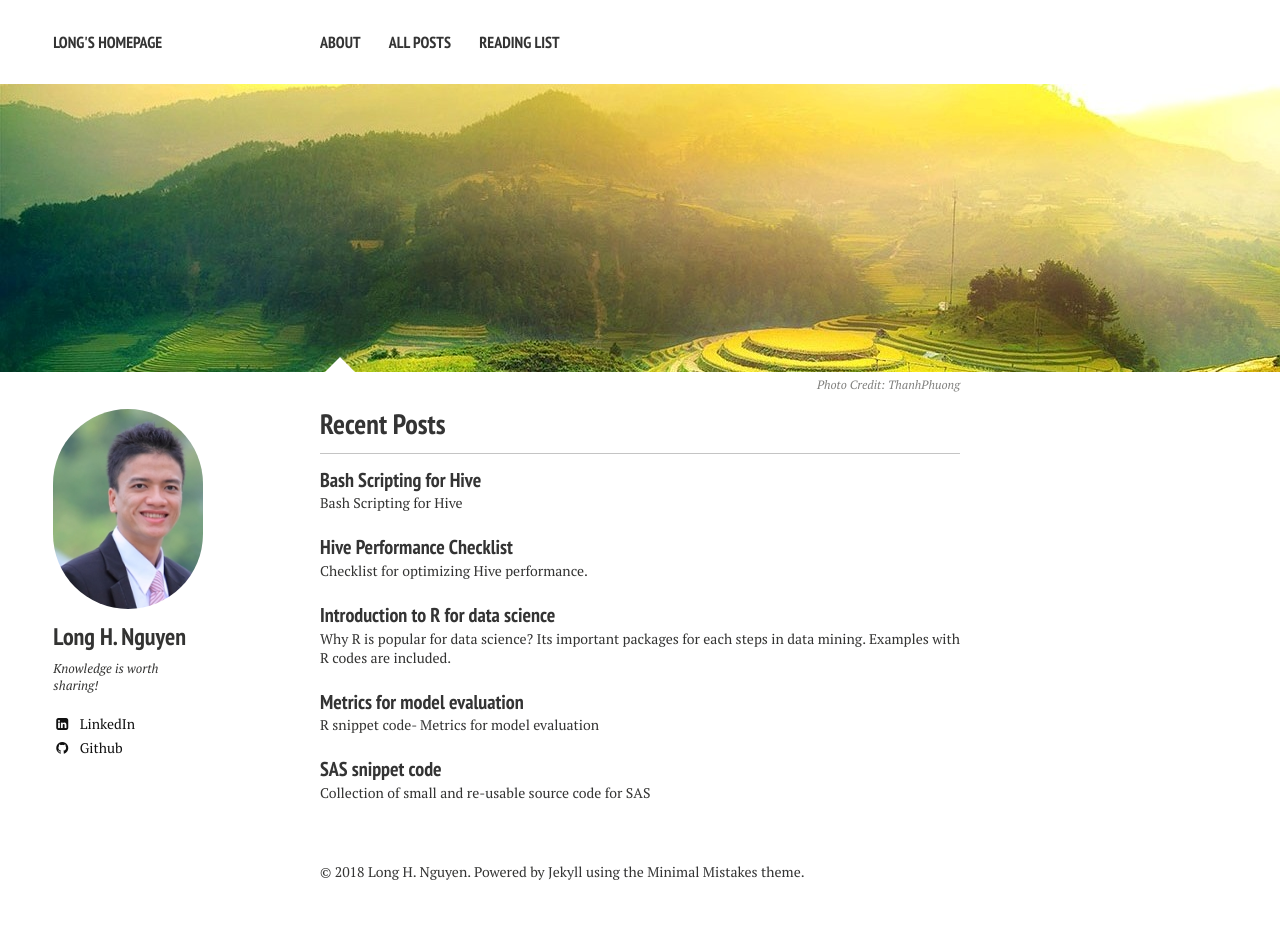
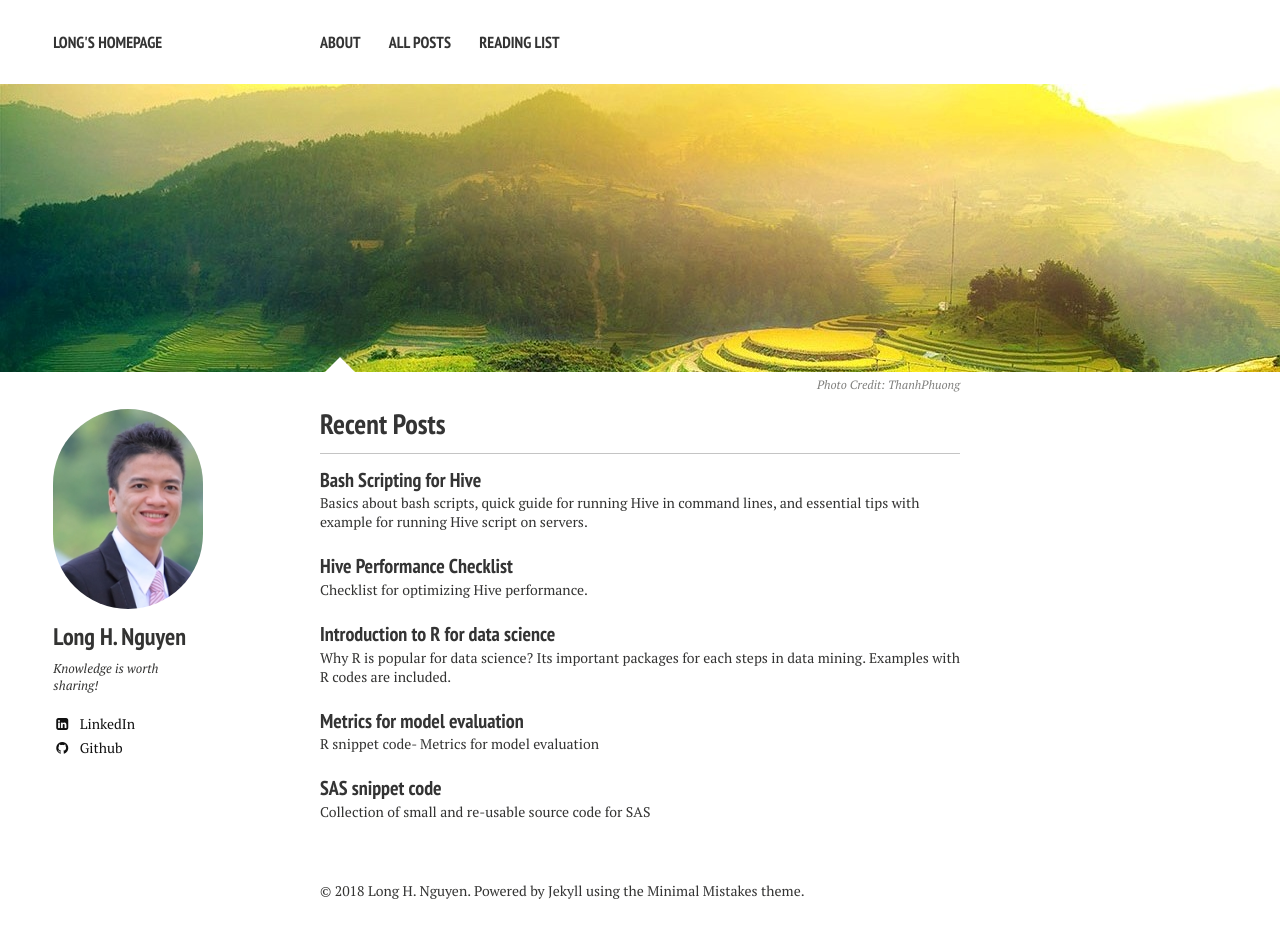
Before and after one commit to nguyenhailong/nguyenhailong.github.io, a Jekyll site: the page built from index.md, in a window 1280 px wide. Built offline with Jekyll 4.4.1, drawn with Linux system fonts in a browser that asks for light colours; nearby versions of some CDN libraries.

Commit message:
minor edits

```diff
--- a/_posts/2018-08-13-Bash Scripting for Hive.md
+++ b/_posts/2018-08-13-Bash Scripting for Hive.md
@@ -3,10 +3,10 @@ layout: post
 title: "Bash Scripting for Hive"
 author: long_nguyen
 modified:
-excerpt: "Bash Scripting for Hive"
+excerpt: "Basics about bash scripts, quick guide for running Hive in command lines, and essential tips with example for running Hive script on servers."
 tags: []
 ---
-This post will provide basics about bash scripts, quick guide for running Hive in command lines, and essential tips with example for running Hive script on server with input parameters and loop.
+This post will provide basics about bash scripts, quick guide for running Hive in command lines, and essential tips with example for running Hive script on servers with input parameters and loop.
 
 ## Bash Scripting Basic
 ### Builtin shell variables
```
